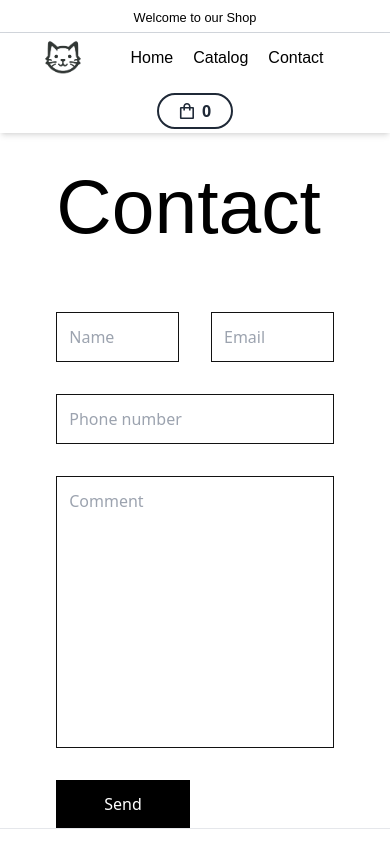
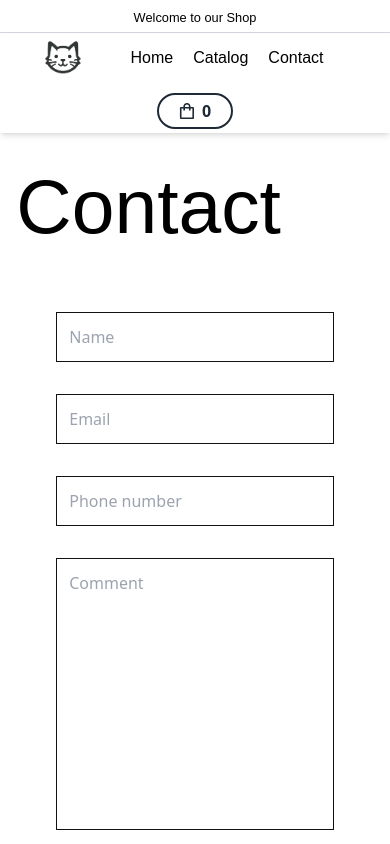
Before and after one commit to sebastiandotdev/merch, a Next.js app: page /contact-us in a window 390 px wide. Shown: the top 844 px of the page. Built offline with nearby package versions, Linux system fonts and the light colour scheme; a web font is replaced by a local one.

Commit message:
Refactor style for mobile

```diff
--- a/app/contact-us/page.tsx
+++ b/app/contact-us/page.tsx
@@ -1,14 +1,14 @@
 export default function ContactUs() {
   return (
     <section className='w-11/12 max-w-5xl mx-auto pt-4'>
-      <header className='px-10'>
+      <header className='lg:px-10'>
         <h2 className='text-[4.8rem] font-amiko mb-[3rem]'>Contact</h2>
       </header>
       <form action='#' className='px-10'>
-        <div className='grid grid-cols-2 gap-[2rem] w-full'>
+        <div className='grid lg:grid-cols-2 gap-[2rem] w-full auto-cols-auto'>
           <label
             htmlFor='name'
-            className='w-full border border-[#121212] mb-[2rem] p-3'
+            className='w-full border border-[#121212] lg:mb-[2rem] p-3'
           >
             <input
               type='text'
@@ -58,7 +58,7 @@ export default function ContactUs() {
         <input
           type='submit'
           value='Send'
-          className='bg-black text-white py-3 px-[3rem] min-h-[calc(4.5rem + 1px * 2)] hover:cursor-pointer hover:opacity-90'
+          className='bg-black text-white py-3 px-[3rem] min-h-[calc(4.5rem + 1px * 2)] hover:cursor-pointer hover:opacity-90 mb-4'
         />
       </form>
     </section>
```
